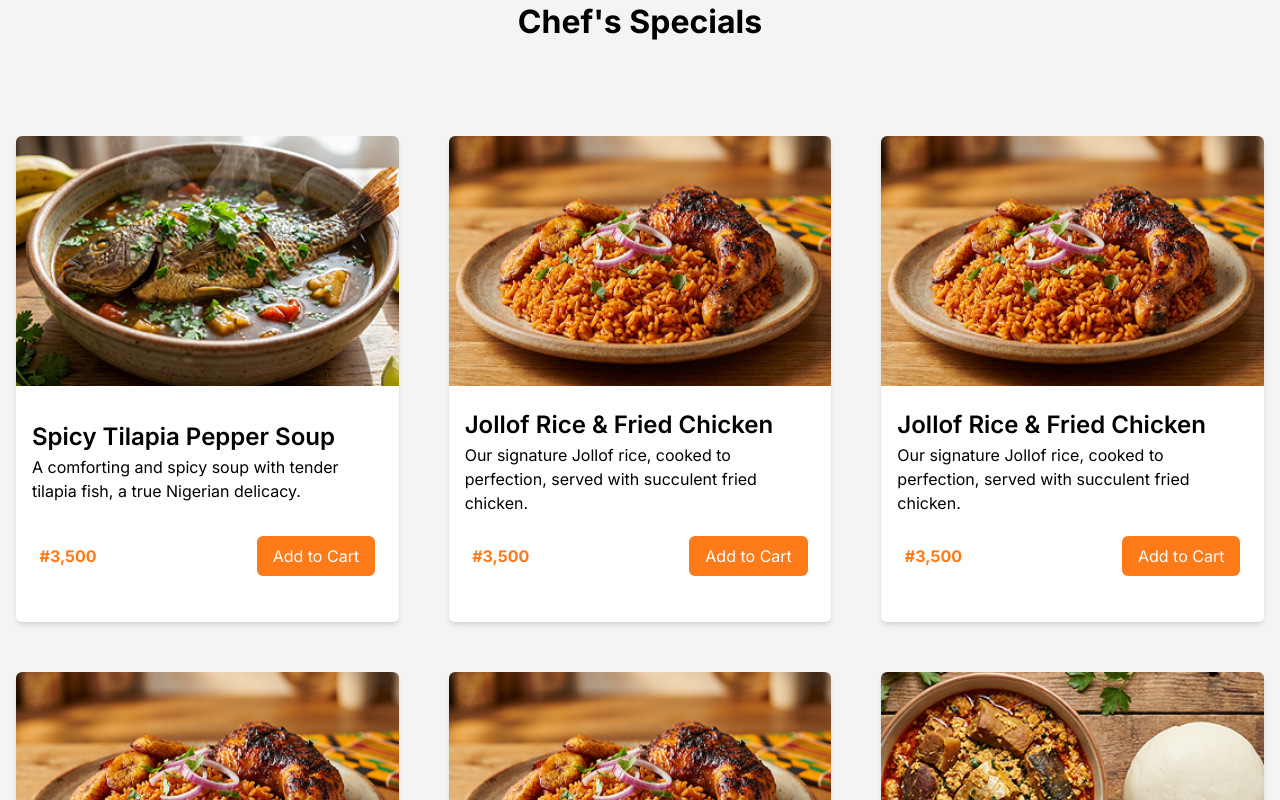
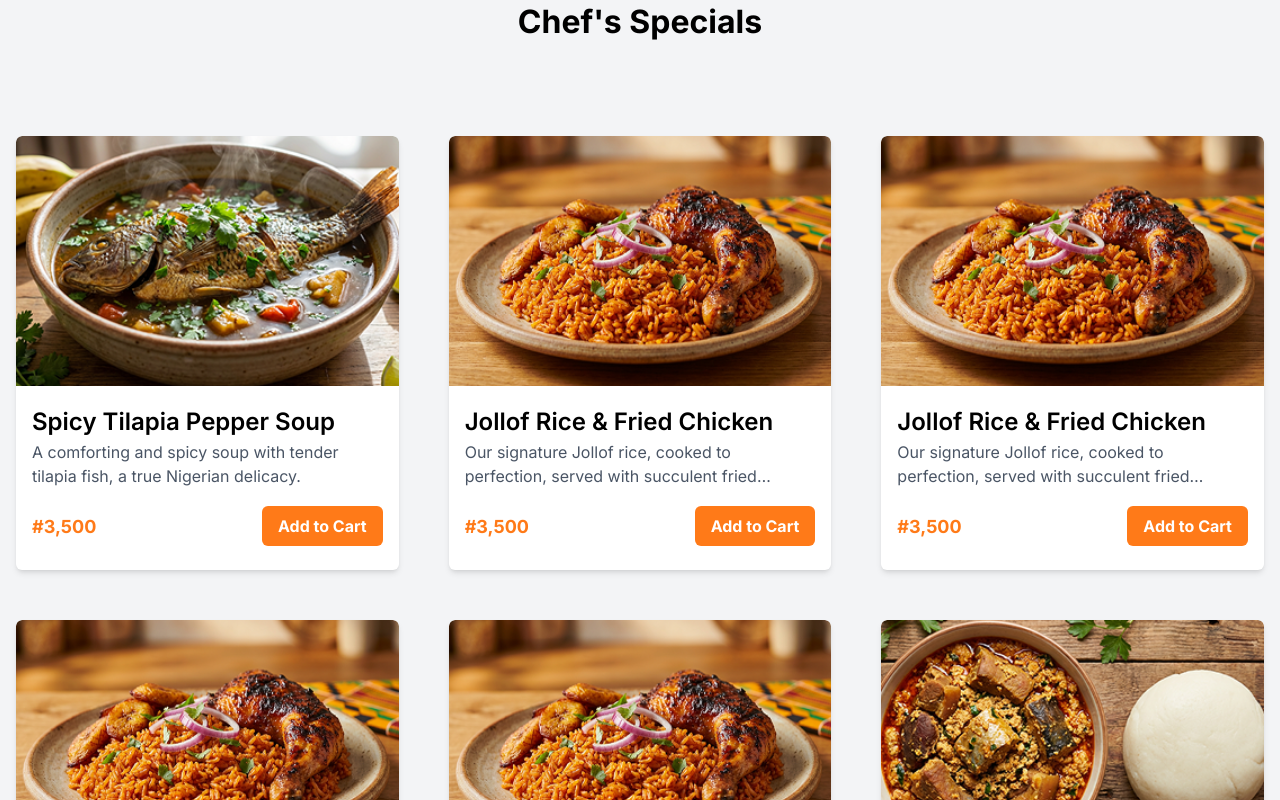
Before and after one commit to Boybash/Chuks-Kitchen, a React (Vite) app: page / in a window 1280 px wide. Shown: the part 2280-3080 px from the top of the page. Built offline with nearby package versions, Linux system fonts and the light colour scheme; a web font is replaced by a local one.

Commit message:
newly updated

```diff
--- a/index.html
+++ b/index.html
@@ -4,7 +4,7 @@
     <meta charset="UTF-8" />
     <link rel="icon" type="image/svg+xml" href="/vite.svg" />
     <meta name="viewport" content="width=device-width, initial-scale=1.0" />
-    <title>my-react-app</title>
+    <title>Chuks-Kitchen</title>
   </head>
   <body>
     <div id="root"></div>
--- a/src/Component/Context/Context.jsx
+++ b/src/Component/Context/Context.jsx
@@ -3,13 +3,11 @@ import { createContext, useState, useContext, useEffect } from "react";
 const CartContext = createContext();
 
 export const CartProvider = ({ children }) => {
-  // 1. Initialize state by checking LocalStorage first
   const [cart, setCart] = useState(() => {
     const savedCart = localStorage.getItem("chuks_cart");
     return savedCart ? JSON.parse(savedCart) : [];
   });
 
-  // 2. Every time 'cart' changes, save it to LocalStorage
   useEffect(() => {
     localStorage.setItem("chuks_cart", JSON.stringify(cart));
   }, [cart]);
--- /dev/null
+++ b/src/Component/Context/SearchContext.jsx
@@ -0,0 +1,16 @@
+import { createContext, useState } from "react";
+import React from "react";
+
+const SearchContext = createContext();
+
+const SearchProvider = ({ children }) => {
+  const [searchTerm, setSearchTerm] = useState("");
+
+  return (
+    <SearchContext.Provider value={{ searchTerm, setSearchTerm }}>
+      {children}
+    </SearchContext.Provider>
+  );
+};
+
+export { SearchProvider, SearchContext };
--- a/src/Component/Footer.jsx
+++ b/src/Component/Footer.jsx
@@ -3,7 +3,7 @@ import uparrow from "../assets/Up arrow.png";
 
 export default function Footer() {
   return (
-    <footer className="bg-[#FF7A18]/30 p-5 w-full flex justify-around items-start gap-10 py-[69px] relative">
+    <footer className="bg-[#FF7A184D] p-5 w-full flex justify-around items-start gap-10 py-[69px] relative">
       <div>
         <h1 className="text-2xl font-bold text-[#FF7A18] font-IslandMoments text-[40px]">
           Chuks Kitchen{" "}
--- a/src/Component/Navbar.jsx
+++ b/src/Component/Navbar.jsx
@@ -11,6 +11,11 @@ export default function Navbar() {
     0,
   );
 
+  const scrollToProduct = () => {
+    const skillsSection = document.getElementById("product");
+    skillsSection.scrollIntoView({ behavior: "smooth" });
+  };
+
   return (
     <nav className="bg-white p-2 text-white flex justify-around items-center gap- w-full sticky top-0 z-50">
       <Link to="/">
@@ -19,10 +24,13 @@ export default function Navbar() {
         </div>
       </Link>
       <div className=" text-black flex justify-between items-center gap-40 ml-10 font-Inter text-[16px]">
-        <a href="#" className="hover:text-[#FF7A18] text-[16px]">
+        <Link to="/" className="hover:text-[#FF7A18] text-[16px]">
           Home
-        </a>
-        <a href="#" className="hover:text-[#FF7A18] text-[16px]">
+        </Link>
+        <a
+          onClick={scrollToProduct}
+          className="hover:text-[#FF7A18] text-[16px] cursor-pointer"
+        >
           Explore
         </a>
         <Link
--- a/src/Component/Sections/Hero.jsx
+++ b/src/Component/Sections/Hero.jsx
@@ -1,8 +1,16 @@
 import React from "react";
 import Button from "../UI/button";
 import Search from "../../assets/search-sm.png";
+import { SearchContext } from "../Context/SearchContext";
+import { useContext } from "react";
 
 export default function Hero() {
+  const { setSearchTerm } = useContext(SearchContext);
+
+  function handleSearch(e) {
+    setSearchTerm(e.target.value);
+  }
+
   return (
     <div className="bg-[linear-gradient(to_bottom,rgba(0,0,0,0.45),rgba(0,0,0,0.45)),url('src/assets/Welcome.png')] bg-cover bg-center w-full h-[941px] relative">
       <div className="flex flex-col justify-between  font-bold text-white text-center gap-5 ml-[48px] pt-[200px]">
@@ -16,18 +24,19 @@ export default function Hero() {
 
         <Button className="w-[215px]">Discover what's new</Button>
       </div>
-      {/* Remove w-full and left-10, use inset-x-0 */}
-      <div className="absolute bottom-0 inset-x-0 flex justify-center items-center">
+      {/* Change bottom-0 to -bottom-6 or use translate to overlap */}
+      <div className="absolute left-1/2 -translate-x-1/2 bottom-0 translate-y-1/2 z-10">
         <div className="relative">
-          {" "}
           <input
+            onChange={handleSearch}
             type="text"
             placeholder="What are you craving for today?"
-            className="bg-white w-[700px] py-3 rounded-md text-gray-700 font-bold font-Inter px-20 focus:outline-none focus:ring-2 focus:ring-[#FF7A18]"
+            className="bg-white w-[700px] py-4 rounded-md text-gray-700 font-bold font-Inter px-20 shadow-2xl focus:outline-none focus:ring-2 focus:ring-[#FF7A18] border border-gray-100"
           />
           <img
             src={Search}
-            className="absolute left-6 top-1/2 -translate-y-1/2 w-[35px]"
+            alt="search"
+            className="absolute left-3 top-1/2 -translate-y-1/2 w-[40px]"
           />
         </div>
       </div>
--- a/src/Component/Sections/PopularDisplay.jsx
+++ b/src/Component/Sections/PopularDisplay.jsx
@@ -4,7 +4,10 @@ import ProductCard from "../UI/productcard";
 
 export default function Popular() {
   return (
-    <div className="w-full bg-[#F3F4F6] flex flex-col justify-center items-center gap-[50px] py-20">
+    <div
+      id="product"
+      className="w-full bg-[#F3F4F6] flex flex-col justify-center items-center gap-[50px] py-20"
+    >
       <h1 className="text-[32px] font-bold font-Inter">Popular Cartegories</h1>
 
       <div className="grid grid-cols-1 sm:grid-cols-2 lg:grid-cols-3 gap-[50px] justify-items-center mx-auto max-w-7xl w-full my-10 px-4 z-30">
--- a/src/Component/Sections/ProductDisplay.jsx
+++ b/src/Component/Sections/ProductDisplay.jsx
@@ -1,68 +1,71 @@
-import React from "react";
+import React, { useState, useContext } from "react";
 import Button from "../UI/button";
 import product from "../Data/product";
 import ProductCard from "../UI/productcard";
-import { useState } from "react";
 import { useNavigate } from "react-router";
 import { useCart } from "../Context/Context";
+import { SearchContext } from "../Context/SearchContext";
 
 export default function ProductDisplay() {
   const navigate = useNavigate();
   const { addToCart } = useCart();
-  const [cartItems, setCartItems] = useState([]);
-  const [count, setCount] = useState(0);
+  const { searchTerm } = useContext(SearchContext);
 
-  const handleIncrement = () => {
-    setCount(count + 1);
-  };
-
-  const handleAddToCart = (item) => {
-    setCartItems([...cartItems, item]);
-  };
+  const filteredProducts = product.filter((item) => {
+    const productData = `${item.name} ${item.description}`.toLowerCase();
+    return productData.includes(searchTerm.toLowerCase());
+  });
 
   const handleProductClick = (id) => {
     navigate(`/singleproduct/${id}`);
-    console.log("Product clicked:", item);
   };
 
   return (
     <div className="w-full bg-[#F3F4F6] flex flex-col justify-center items-center gap-[50px] py-20 font-Inter">
-      <h1 className="text-[32px] font-bold font-Inter">Chef's Specials</h1>
-      {/* <div className="text-4xl">{count}</div> */}
+      <h1 className="text-[32px] font-bold">Chef's Specials</h1>
+
       <div className="grid grid-cols-1 sm:grid-cols-2 lg:grid-cols-3 gap-[50px] justify-items-center mx-auto max-w-7xl w-full my-10 px-4 z-30">
-        {product.map((item) => (
+        {filteredProducts.length > 0 ? (
+          filteredProducts.map((item) => (
             <ProductCard
               key={item.id}
-            className="w-full max-w-[390px] shadow-md  rounded-md"
+              className="w-full max-w-[390px] shadow-md rounded-md bg-white overflow-hidden"
             >
               <img
                 src={item.image}
                 alt={item.name}
                 onClick={() => handleProductClick(item.id)}
-              className="w-full h-[250px] object-cover object-fit-cover rounded-t-md cursor-pointer"
+                className="w-full h-[250px] object-cover rounded-t-md cursor-pointer hover:scale-105 transition-transform duration-300"
               />
-            <div className="p-4 flex flex-col justify-center min-h-[150px] text-left">
-              <h2 className="text-[24px] font-semibold text-black text-left font-Inter">
+              <div className="p-4 flex flex-col justify-center min-h-[120px] text-left">
+                <h2 className="text-[24px] font-semibold text-black font-Inter">
                   {item.name}
                 </h2>
-              <h2 className="text-[16px] font-">{item.description}</h2>
+                <p className="text-[16px] text-gray-600 line-clamp-2">
+                  {item.description}
+                </p>
               </div>
-            <div className="flex justify-center items-center gap-40 mb-[46px]">
-              <p className="text-[#FF7A18] text-[16px] font-Inter font-bold">
+
+              <div className="flex justify-between items-center px-4 pb-6 mt-auto">
+                <p className="text-[#FF7A18] text-[18px] font-bold font-Inter">
                   {item.price}
                 </p>
                 <Button
-                onClick={() => {
-                  addToCart(item);
-                  handleAddToCart(item);
-                }}
-                className="bg-[#FF7A18] text-white px-4 py-2 rounded-md"
+                  onClick={() => addToCart(item)}
+                  className="bg-[#FF7A18] text-white px-4 py-2 rounded-md font-bold"
                 >
                   Add to Cart
                 </Button>
               </div>
             </ProductCard>
-        ))}
+          ))
+        ) : (
+          <div className="col-span-full py-10 text-center">
+            <p className="text-xl text-gray-500">
+              No meals found matching "{searchTerm}"
+            </p>
+          </div>
+        )}
       </div>
     </div>
   );
--- a/src/main.jsx
+++ b/src/main.jsx
@@ -2,15 +2,18 @@ import { StrictMode } from "react";
 import { createRoot } from "react-dom/client";
 import { BrowserRouter } from "react-router";
 import { CartProvider } from "./Component/Context/Context.jsx";
+import { SearchProvider } from "./Component/Context/SearchContext.jsx";
 import "./index.css";
 import App from "./App.jsx";
 
 createRoot(document.getElementById("root")).render(
   <StrictMode>
     <BrowserRouter>
-      <CartProvider>
-        <App />
-      </CartProvider>
+      <SearchProvider>
+        <CartProvider>
+          <App />
+        </CartProvider>
+      </SearchProvider>
     </BrowserRouter>
   </StrictMode>,
 );
```
Lines whose indentation alone changed are shown as unchanged.
